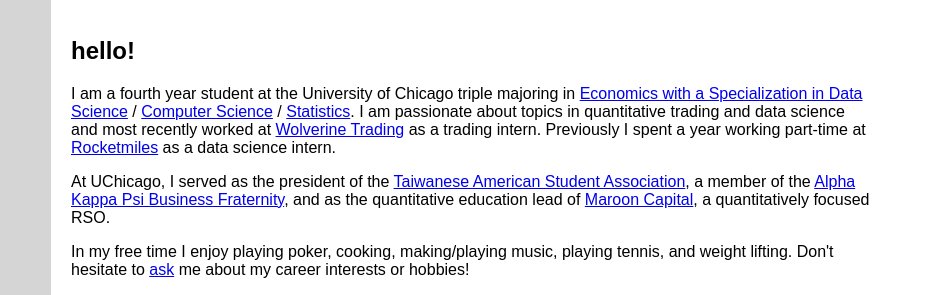
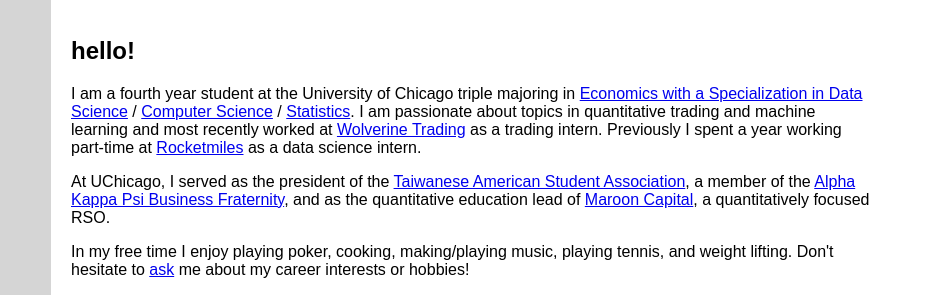
Before and after one commit to jonyuan/jonyuan.github.io, a plain HTML site: page index.html in a window 1280 px wide. Shown: the part 258-553 px from the top of the page, 349-1280 px from the left. Drawn offline with Linux system fonts and the light colour scheme.

Commit message:
small fix

```diff
--- a/index.html
+++ b/index.html
@@ -42,7 +42,7 @@
   </div>
   <div class="main">
   	<h2>hello!</h2>
-  	<p>I am a fourth year student at the University of Chicago triple majoring in <a href="http://collegecatalog.uchicago.edu/thecollege/economics/#baineconomicswithspecializationindatascience" target="_blank">Economics with a Specialization in Data Science</a> / <a href="http://collegecatalog.uchicago.edu/thecollege/computerscience/" target="_blank">Computer Science</a> / <a href="http://collegecatalog.uchicago.edu/thecollege/statistics/" target="_blank">Statistics</a>. I am passionate about topics in quantitative trading and data science and most recently worked at <a href="https://www.wolve.com/" target="_blank">Wolverine Trading</a> as a trading intern. Previously I spent a year working part-time at <a href="https://www.rocketmiles.com/" target="_blank">Rocketmiles</a> as a data science intern.</p>
+  	<p>I am a fourth year student at the University of Chicago triple majoring in <a href="http://collegecatalog.uchicago.edu/thecollege/economics/#baineconomicswithspecializationindatascience" target="_blank">Economics with a Specialization in Data Science</a> / <a href="http://collegecatalog.uchicago.edu/thecollege/computerscience/" target="_blank">Computer Science</a> / <a href="http://collegecatalog.uchicago.edu/thecollege/statistics/" target="_blank">Statistics</a>. I am passionate about topics in quantitative trading and machine learning and most recently worked at <a href="https://www.wolve.com/" target="_blank">Wolverine Trading</a> as a trading intern. Previously I spent a year working part-time at <a href="https://www.rocketmiles.com/" target="_blank">Rocketmiles</a> as a data science intern.</p>
     <p>At UChicago, I served as the president of the <a href="https://www.facebook.com/uchicagotasa/" target="_blank">Taiwanese American Student Association</a>, a member of the <a href="https://www.akpsiuchicago.com/" target="_blank">Alpha Kappa Psi Business Fraternity</a>, and as the quantitative education lead of <a href="http://mc.uchicago.edu/about.html" target="_blank">Maroon Capital</a>, a quantitatively focused RSO.</p>
     <p>In my free time I enjoy playing poker, cooking, making/playing music, playing tennis, and weight lifting. Don't hesitate to <a href="contact.html">ask</a> me about my career interests or hobbies! </p>
 
```
